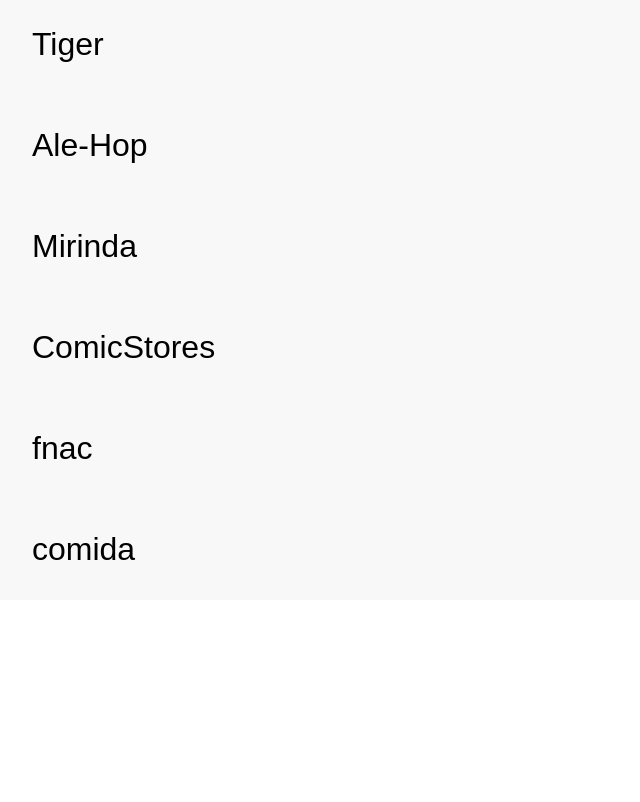
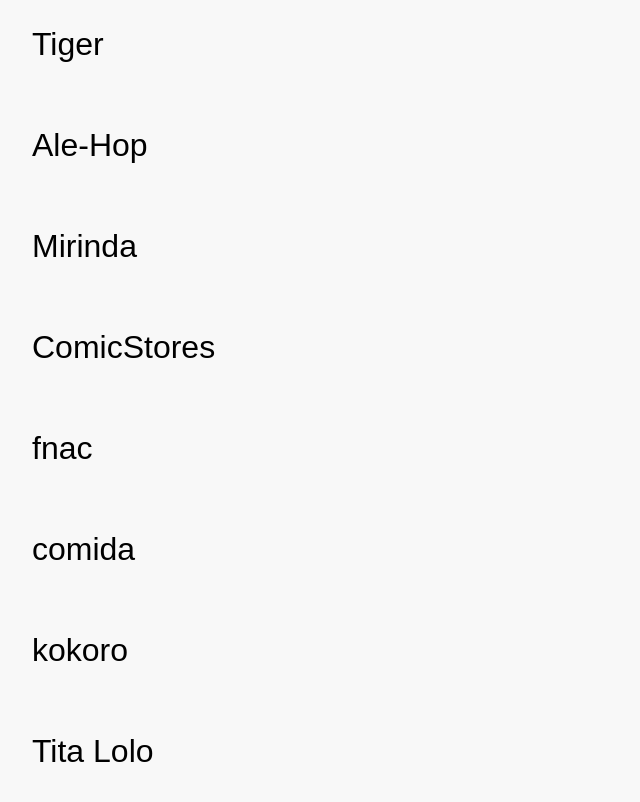
Before and after one commit to naoxink/voltio-default, a plain HTML site: page index.html in a window 1280 px wide. Shown: the part 378-1180 px from the top of the page, without its empty margins (0-640 px from the left). Before the commit the page ends 978 px from the top, so only its background shows below. Drawn offline with nearby package versions, Linux system fonts and the light colour scheme.

Commit message:
Actualizar index.html

```diff
--- a/index.html
+++ b/index.html
@@ -70,7 +70,9 @@
             'Mirinda': false,
             'ComicStores': false,
             'fnac': false,
-            'comida': false
+            'comida': false,
+            'kokoro': false,
+            'Tita Lolo': false
           }
         }
       },
```
